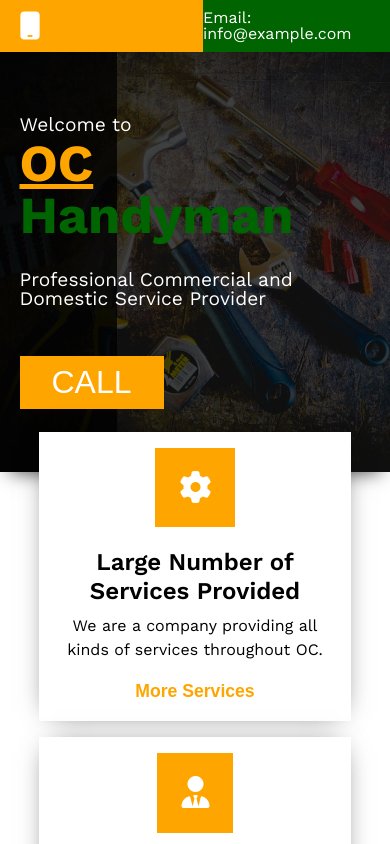
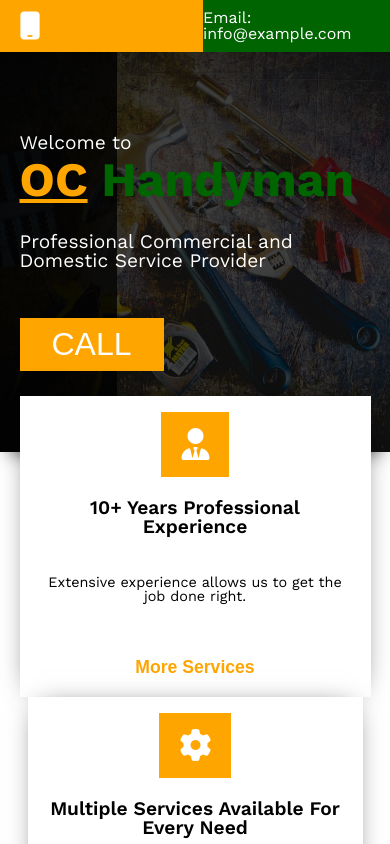
Before and after one commit to Michelobe/oc-handyman, a React (Create React App) app: page / in a window 390 px wide. Shown: the top 844 px of the page. Built offline with nearby package versions, Linux system fonts and the light colour scheme.

Commit message:
Optimizing fo r all platforms, jumbotron complete. Working on next section, the card section. This section will always be a chalenge depending on the wording in the containers. committing and pushing changes for this session.

```diff
--- a/src/components/CardSection.js
+++ b/src/components/CardSection.js
@@ -7,26 +7,26 @@ const CardSection = () => {
           <div className='container cardContainer'>
               <div className='card'>
                   <div className='iconContainer'>
-                    <i className="fas fa-cog"></i>
+                    <i className="fas fa-user-tie"></i>
                   </div>
-                  <h1>Large Number of Services Provided</h1>
-                  <p>We are a company providing all kinds of services throughout OC.</p>
+                  <h1>10+ Years Professional Experience</h1>
+                  <p>Extensive experience allows us to get the job done right.</p>
                   <button>More Services</button>
               </div>
               <div className='card'>
                   <div className='iconContainer'>
-                    <i className="fas fa-user-tie"></i>
+                    <i className="fas fa-cog"></i>
                   </div>
-                  <h1>Large Number of Services Provided</h1>
-                  <p>We are a company providing all kinds of services throughout OC.</p>
+                  <h1>Multiple Services Available For Every Need</h1>
+                  <p>Our team has the knowledge & skills for tasks you need.</p>
                   <button>More Services</button>
               </div>
               <div className='card'>
                   <div className='iconContainer'>
                     <i className="fas fa-thumbs-up"></i>
                   </div>
-                  <h1>Large Number of Services Provided</h1>
-                  <p>We are a company providing all kinds of services throughout OC.</p>
+                  <h1>The Trust Customers Can Always Depend Upon</h1>
+                  <p>Providing happy customers throughout Orange County.</p>
                   <button>More Services</button>
               </div>
           </div>
--- a/src/scss/App.css
+++ b/src/scss/App.css
@@ -19,86 +19,120 @@ body{
 } */
 .container{
     width: 90%;
+    max-width: 1900px;
     margin: 0 auto;
 }
 
-/* @media only screen and (max-width: 1900px){
+/* BREAKPOINTS */
+/*
+@media only screen and (max-width: 1900px){
     .container{
-        width: 1700px;
+        width: 1750px;
     }
 }
-@media only screen and (max-width: 1850px){
+*/
+/*
+@media only screen and (max-width: 1800px){
     .container{
         width: 1650px;
     }
 }
-@media only screen and (max-width: 1750px){
+*/
+/*
+@media only screen and (max-width: 1700px){
     .container{
         width: 1550px;
     }
 }
-@media only screen and (max-width: 1650px){
+*/
+/*
+@media only screen and (max-width: 1600px){
     .container{
         width: 1450px;
     }
 }
-@media only screen and (max-width: 1550px){
+*/
+/*
+@media only screen and (max-width: 1500px){
     .container{
         width: 1350px;
     }
 }
-@media only screen and (max-width: 1450px){
+*/
+/*
+@media only screen and (max-width: 1400px){
     .container{
         width: 1250px;
     }
 }
-@media only screen and (max-width: 1350px){
+*/
+/*
+@media only screen and (max-width: 1300px){
     .container{
         width: 1150px;
     }
 }
-@media only screen and (max-width: 1250px){
+*/
+/*
+@media only screen and (max-width: 1200px){
     .container{
         width: 1050px;
     }
 }
+*/
+/*
 @media only screen and (max-width: 1120px){
     .container{
         width: 950px;
     }
 }
+*/
+/*
 @media only screen and (max-width: 1000px){
     .container{
         width: 880px;
     }
 }
+*/
+/*
 @media only screen and (max-width: 920px){
     .container{
         width: 830px;
     }
 }
+*/
+/*
 @media only screen and (max-width: 865px){
     .container{
         width: 790px;
     }
 }
+*/
+/*
 @media only screen and (max-width: 820px){
     .container{
         width: 750px;
     }
 }
+*/
+/*
 @media only screen and (max-width: 768px){
     .container{
         width: 738px;
     }
 }
+*/
+/*
 @media only screen and (max-width: 767px){
     .container{
         width: 404px;
     }
 }
+*/
+/*
 @media only screen and (max-width: 400px){
     .container{
         width: 365px;
     }
-} */
+}
+*/
--- a/src/scss/components/cardSection.css
+++ b/src/scss/components/cardSection.css
@@ -14,7 +14,7 @@
     align-items: center;
     background: white;
     padding: 3rem 2rem;
-    width: 27.5%;
+    width: 29%;
     text-align: center;
     position: relative;
     top: -3.5rem;
@@ -27,7 +27,7 @@
 }
 
 .cardSection .cardContainer .card .iconContainer {
-    padding: 1.45rem;
+    padding: 1.5rem 1.6rem;
     font-size: 2rem;
     background: orange;
     color: white;
@@ -37,19 +37,21 @@
     padding-left: 1px;
 }
 
-.cardSection .cardContainer .card h1 {
-    font-size: 1.5rem;
+.cardSection .cardContainer .card > h1 {
+    font-size: 2.2rem;
     font-weight: 600;
     line-height: 1.2;
-    margin: 1.3rem 0 0.5rem 0;
+    margin: 1.75rem 0 0.5rem 0;
+    text-transform: capitalize;
 }
 
-.cardSection .cardContainer .card p {
+.cardSection .cardContainer .card > p {
     line-height: 1.5;
+    font-size: 1.35rem;
 }
 
 .cardSection .cardContainer .card button {
-    margin-top: 1rem;
+    margin-top: 1.55rem;
     padding: 0.2rem 1rem;
     border: none;
     font-weight: 600;
@@ -60,13 +62,167 @@
 
 
 /* MEDIA QUERIES */
-@media only screen and (max-width: 1230px) {
+
+@media only screen and (max-width: 1805px) {
+    .cardSection .cardContainer .card > h1 {
+        font-size: 2rem;
+    }
+
+    .cardSection .cardContainer .card > p {
+        font-size: 1.3rem;
+    }
+}
+@media only screen and (max-width: 1800px) {
+    .cardSection .cardContainer .card {
+        width: 28.5%;
+    }
+}
+@media only screen and (max-width: 1675px) {
+    .cardSection .cardContainer .card .iconContainer {
+        padding: 1.2rem 1.4rem;
+    }
+    .cardSection .cardContainer .card > h1 {
+        font-size: 1.8rem;
+    }
+
+    .cardSection .cardContainer .card > p {
+        font-size: 1.1rem;
+    }
+}
+@media only screen and (max-width: 1615px) {
+    .cardSection .cardContainer .card {
+        width: 28%;
+    }
+}
+@media only screen and (max-width: 1530px) {
+    .cardSection .cardContainer .card > h1 {
+        font-size: 1.7rem;
+        margin: 1.5rem 0 0.5rem 0;
+    }
+
+    .cardSection .cardContainer .card > p {
+        font-size: 1rem;
+    }
+    .cardSection .cardContainer .card button {
+        margin-top: 1.1rem;
+    }
+}
+@media only screen and (max-width: 1468px) {
+    .cardSection .cardContainer .card {
+        width: 27.5%;
+    }
+}
+/* =============================================== */
+@media only screen and (max-width: 1391px) {
+    .cardSection .cardContainer .card > h1 {
+        height: 97.92px;
+    }
+}
+/* =============================================== */
+@media only screen and (max-width: 1353px) {
+    .cardSection .cardContainer .card > h1 {
+        font-size: 1.6rem;
+    }
+}
+@media only screen and (max-width: 1340px) {
+    .cardSection .cardContainer .card {
+        width: 27%;
+    }
+}
+@media only screen and (max-width: 1294px) {
+    .cardSection .cardContainer .card > h1 {
+        font-size: 1.4rem;
+        height: auto;
+    }
+}
+@media only screen and (max-width: 1289px) {
+    .cardSection .cardContainer .card .iconContainer {
+        padding: 1rem 1.2rem;
+    }
+    .cardSection .cardContainer .card > h1 {
+        font-size: 1.2rem;
+    }
+    .cardSection .cardContainer .card > p {
+        font-size: .9rem;
+    }
+}
+@media only screen and (max-width: 1240px) {
+    .cardSection .cardContainer .card {
+        width: 26.5%;
+    }
+    .cardSection .cardContainer .card > h1 {
+        margin: 1.3rem 0 0.5rem 0;
+    }
+    .cardSection .cardContainer .card button {
+        margin-top: .9rem;
+    }
+}
+@media only screen and (max-width: 1150px) {
+    .cardSection .cardContainer .card {
+        width: 26%;
+    }
+}
+@media only screen and (max-width: 1105px) {
+    .cardSection .cardContainer .card {
+        width: 26%;
+        padding: 2rem 2rem;
+    }
+}
+@media only screen and (max-width: 1070px) {
     .cardSection .cardContainer .card {
         width: 25.5%;
-        padding: 2rem;
     }
 }
+@media only screen and (max-width: 1062px) {
+    .cardSection .cardContainer .card > h1 {
+        height: 69.09px;
+    }
+}
+@media only screen and (max-width: 1005px) {
+    .cardSection .cardContainer .card {
+        width: 25%;
+    }
+}
+@media only screen and (max-width: 945px) {
+    .cardSection .cardContainer .card {
+        width: 24.5%;
+    }
+}
+@media only screen and (max-width: 940px) {
+    .cardSection .cardContainer .card > p {
+        height: 64.83px;
+    }
+}
+@media only screen and (max-width: 892px) {
+    .cardSection .cardContainer .card {
+        width: 24%;
+    }
+}
+@media only screen and (max-width: 849px) {
+    .cardSection .cardContainer .card {
+        width: 28.2%;
+        padding: 2rem 1rem;
+    }
+}
+@media only screen and (max-width: 803px) {
+    .cardSection .cardContainer .card {
+        width: 27%;
+        padding: 1rem;
+    }
+    .cardSection .cardContainer .card > h1 {
+        line-height: 1;
+    }
 
+    .cardSection .cardContainer .card > p {
+        line-height: 1;
+    }
+}
+@media only screen and (max-width: 765px) {
+    .cardSection .cardContainer .card {
+        width: 100%;
+    }
+}
+/*
 @media only screen and (max-width: 767px) {
     .cardSection .cardContainer .card {
         top: -2.5rem;
@@ -77,118 +233,4 @@
     .cardSection .cardContainer .card:nth-child(2) {
         margin: 1rem 0;
     }
-}
-
-/* BREAKPOINTS */
-/*
-@media only screen and (max-width: 1900px){
-    .container{
-        width: 1750px;
-    }
-}
-*/
-/*
-@media only screen and (max-width: 1800px){
-    .container{
-        width: 1650px;
-    }
-}
-*/
-/*
-@media only screen and (max-width: 1700px){
-    .container{
-        width: 1550px;
-    }
-}
-*/
-/*
-@media only screen and (max-width: 1600px){
-    .container{
-        width: 1450px;
-    }
-}
-*/
-/*
-@media only screen and (max-width: 1500px){
-    .container{
-        width: 1350px;
-    }
-}
-*/
-/*
-@media only screen and (max-width: 1400px){
-    .container{
-        width: 1250px;
-    }
-}
-*/
-/*
-@media only screen and (max-width: 1300px){
-    .container{
-        width: 1150px;
-    }
-}
-*/
-/*
-@media only screen and (max-width: 1200px){
-    .container{
-        width: 1050px;
-    }
-}
-*/
-/*
-@media only screen and (max-width: 1120px){
-    .container{
-        width: 950px;
-    }
-}
-*/
-/*
-@media only screen and (max-width: 1000px){
-    .container{
-        width: 880px;
-    }
-}
-*/
-/*
-@media only screen and (max-width: 920px){
-    .container{
-        width: 830px;
-    }
-}
-*/
-/*
-@media only screen and (max-width: 865px){
-    .container{
-        width: 790px;
-    }
-}
-*/
-/*
-@media only screen and (max-width: 820px){
-    .container{
-        width: 750px;
-    }
-}
-*/
-/*
-@media only screen and (max-width: 768px){
-    .container{
-        width: 738px;
-    }
-}
-*/
-/*
-@media only screen and (max-width: 767px){
-    .container{
-        width: 404px;
-    }
-}
-*/
-/*
-@media only screen and (max-width: 400px){
-    .container{
-        width: 365px;
-    }
-}
-*/
+} */
--- a/src/scss/components/jumboTron.css
+++ b/src/scss/components/jumboTron.css
@@ -36,17 +36,17 @@
 .jumboTron .jumboText {
     z-index: 6;
 }
-.jumboTron .jumboText h3 {
-    font-size: 1.5rem;
+.jumboTron .jumboText > h3 {
+    font-size: 2.5rem;
     color: white;
 }
-.jumboTron .jumboText h1 {
-    font-size: 6rem;
+.jumboTron .jumboText > h1 {
+    font-size: 9rem;
     font-weight: bold;
     padding: 0.25rem 0 1.75rem 0;
 }
-.jumboTron .jumboText p {
-    font-size: 1.5rem;
+.jumboTron .jumboText > p {
+    font-size: 2.5rem;
     color: white;
 }
 .jumboTron .jumboText .ctaBtn {
@@ -59,141 +59,69 @@
 }
 
 /* MEDI QUERIES */
-@media only screen and (max-width: 1200px) {
+@media only screen and (max-width: 1800px) {
+    .jumboTron .jumboText > h3 {
+        font-size: 2rem;
+    }
+    .jumboTron .jumboText > h1 {
+        font-size: 7.5rem;
+    }
+    .jumboTron .jumboText > p {
+        font-size: 2rem;
+    }
+}
+@media only screen and (max-width: 1400px) {
     .jumboTron {
         height: 600px;
     }
+    .jumboTron .jumboText > h3 {
+        font-size: 1.5rem;
+    }
+    .jumboTron .jumboText > h1 {
+        font-size: 6rem;
+    }
+    .jumboTron .jumboText > p {
+        font-size: 1.5rem;
+    }
 }
-
-@media only screen and (max-width: 767px) {
+@media only screen and (max-width: 1200px) {
     .jumboTron {
-        height: 420px;
+        height: 550px;
     }
-
-    .jumboTron .jumboText h3 {
+    .jumboTron .jumboText > h3 {
+        font-size: 1.3rem;
+    }
+    .jumboTron .jumboText > p {
+        font-size: 1.3rem;
+    }
+}
+@media only screen and (max-width: 1050px) {
+    .jumboTron {
+        height: 500px;
+    }
+    .jumboTron .jumboText > h3 {
         font-size: 1.2rem;
     }
-
-    .jumboTron .jumboText h1 {
-        font-size: 3.25rem;
+    .jumboTron .jumboText > h1 {
+        font-size: 5rem;
     }
-
-    .jumboTron .jumboText p {
+    .jumboTron .jumboText > p {
         font-size: 1.2rem;
     }
 }
-
-
-/* BREAKPOINTS */
-/*
-@media only screen and (max-width: 1900px){
-    .container{
-        width: 1750px;
+@media only screen and (max-width: 850px) {
+    .jumboTron {
+        height: 450px;
+    }
+    .jumboTron .jumboText > h1 {
+        font-size: 4rem;
     }
 }
-*/
-/*
-@media only screen and (max-width: 1800px){
-    .container{
-        width: 1650px;
+@media only screen and (max-width: 767px) {
+    .jumboTron {
+        height: 400px;
+    }
+    .jumboTron .jumboText > h1 {
+        font-size: 3rem;
     }
 }
-*/
-/*
-@media only screen and (max-width: 1700px){
-    .container{
-        width: 1550px;
-    }
-}
-*/
-/*
-@media only screen and (max-width: 1600px){
-    .container{
-        width: 1450px;
-    }
-}
-*/
-/*
-@media only screen and (max-width: 1500px){
-    .container{
-        width: 1350px;
-    }
-}
-*/
-/*
-@media only screen and (max-width: 1400px){
-    .container{
-        width: 1250px;
-    }
-}
-*/
-/*
-@media only screen and (max-width: 1300px){
-    .container{
-        width: 1150px;
-    }
-}
-*/
-/*
-@media only screen and (max-width: 1200px){
-    .container{
-        width: 1050px;
-    }
-}
-*/
-/*
-@media only screen and (max-width: 1120px){
-    .container{
-        width: 950px;
-    }
-}
-*/
-/*
-@media only screen and (max-width: 1000px){
-    .container{
-        width: 880px;
-    }
-}
-*/
-/*
-@media only screen and (max-width: 920px){
-    .container{
-        width: 830px;
-    }
-}
-*/
-/*
-@media only screen and (max-width: 865px){
-    .container{
-        width: 790px;
-    }
-}
-*/
-/*
-@media only screen and (max-width: 820px){
-    .container{
-        width: 750px;
-    }
-}
-*/
-/*
-@media only screen and (max-width: 768px){
-    .container{
-        width: 738px;
-    }
-}
-*/
-/*
-@media only screen and (max-width: 767px){
-    .container{
-        width: 404px;
-    }
-}
-*/
-/*
-@media only screen and (max-width: 400px){
-    .container{
-        width: 365px;
-    }
-}
-*/
```
